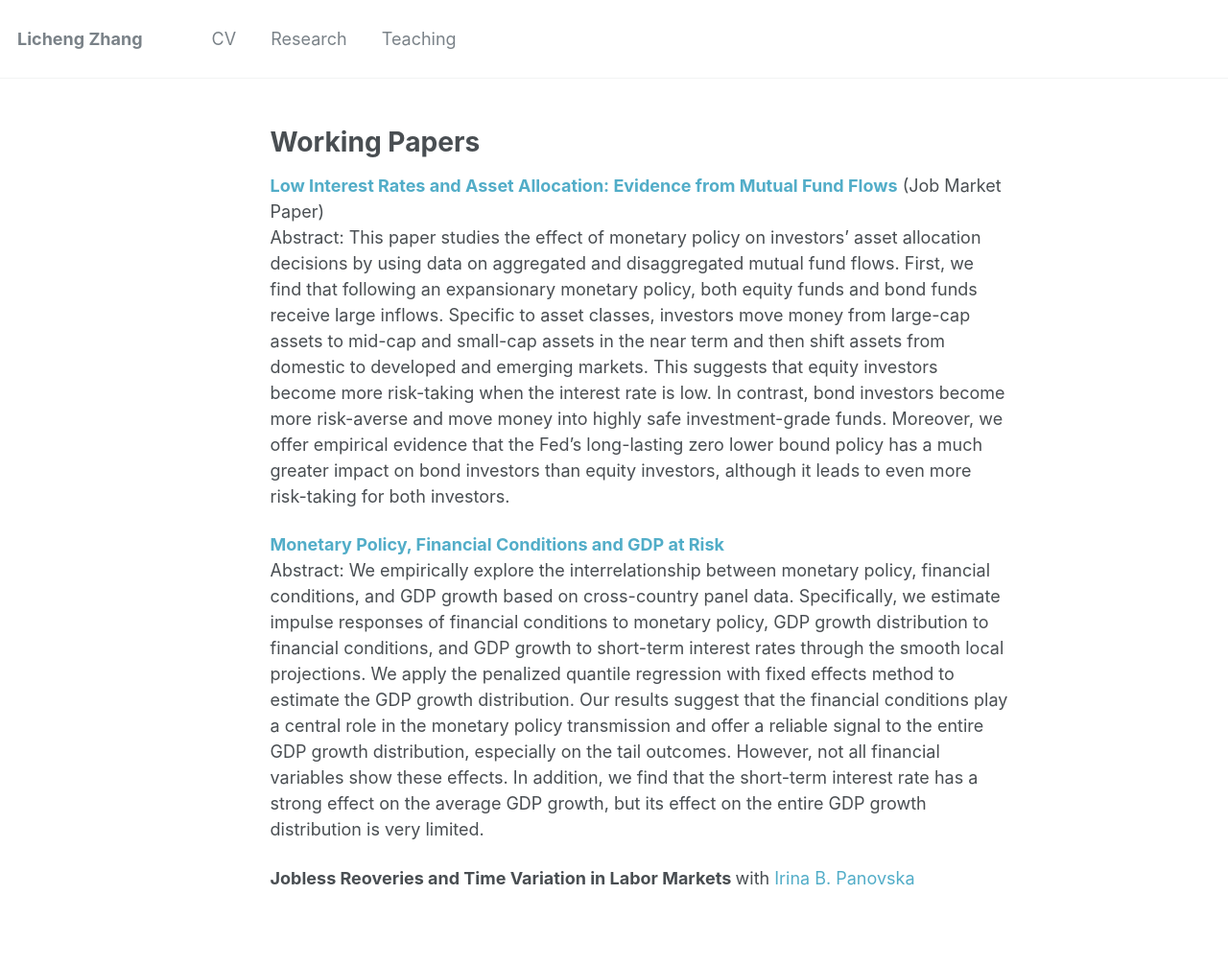
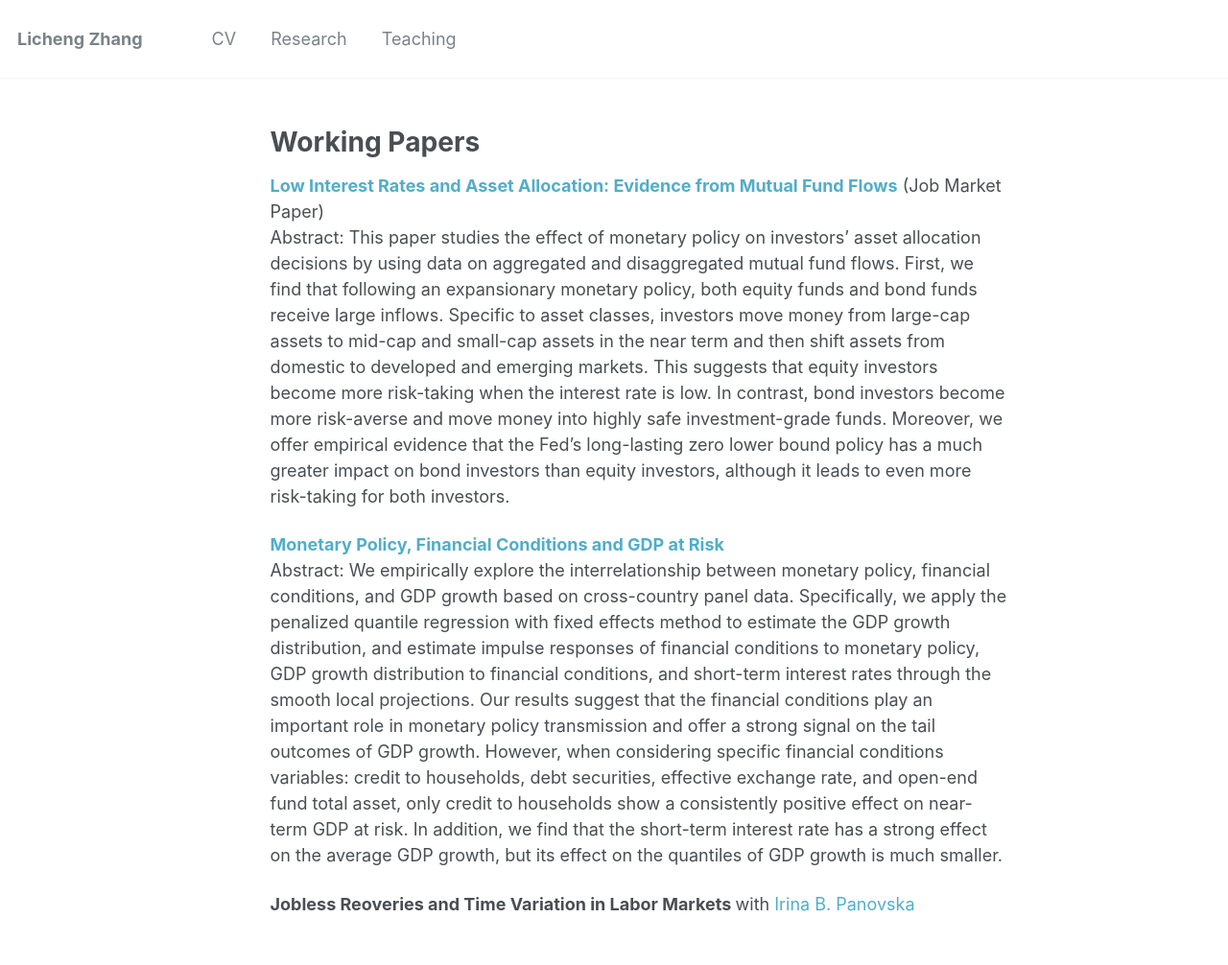
Before and after one commit to lichengzh/lichengzh.github.io, a Jekyll site: the page built from _pages/publications.md, in a window 1280 px wide. Shown: the whole page at 96% size. Built offline with Jekyll 4.4.1, drawn with Linux system fonts in a browser that asks for light colours; before the commit the page ends 979 px from its top, so only the background shows below that.

Commit message:
Update publications.md

```diff
--- a/_pages/publications.md
+++ b/_pages/publications.md
@@ -8,8 +8,7 @@ Abstract: This paper studies the effect of monetary policy on investors' asset a
 Specific to asset classes, investors move money from large-cap assets to mid-cap and small-cap assets in the near term and then shift assets from domestic to developed and emerging markets. This suggests that equity investors become more risk-taking when the interest rate is low. In contrast, bond investors become more risk-averse and move money into highly safe investment-grade funds. Moreover, we offer empirical evidence that the Fed's long-lasting zero lower bound policy has a much greater impact on bond investors than equity investors, although it leads to even more risk-taking for both investors. <br>
 
 <b>[Monetary Policy, Financial Conditions and GDP at Risk](http://lichengzh.github.io/files/fci.pdf)</b> <br>
-Abstract: We empirically explore the interrelationship between monetary policy, financial conditions, and GDP growth based on cross-country panel data. Specifically, we estimate impulse responses of financial conditions to monetary policy, GDP growth distribution to financial conditions, and GDP growth to short-term interest rates through the smooth local projections. We apply the penalized quantile regression with fixed effects method to estimate the GDP growth distribution. Our results suggest that the financial conditions play a central role in the monetary policy transmission and offer a reliable signal to the entire GDP growth distribution, especially on the tail outcomes. However, not all financial variables show these effects.
-In addition, we find that the short-term interest rate has a strong effect on the average GDP growth, but its effect on the entire GDP growth distribution is very limited. <br>
+Abstract: We empirically explore the interrelationship between monetary policy, financial conditions, and GDP growth based on cross-country panel data. Specifically, we apply the penalized quantile regression with fixed effects method to estimate the GDP growth distribution, and estimate impulse responses of financial conditions to monetary policy, GDP growth distribution to financial conditions, and short-term interest rates through the smooth local projections. Our results suggest that the financial conditions play an important role in monetary policy transmission and offer a strong signal on the tail outcomes of GDP growth. However, when considering specific financial conditions variables: credit to households, debt securities, effective exchange rate, and open-end fund total asset, only credit to households show a consistently positive effect on near-term GDP at risk. In addition, we find that the short-term interest rate has a strong effect on the average GDP growth, but its effect on the quantiles of GDP growth is much smaller. <br>
 
 <b>Jobless Reoveries and Time Variation in Labor Markets </b> with  [Irina B. Panovska](https://irinapanovska.com)
 <br>
```
